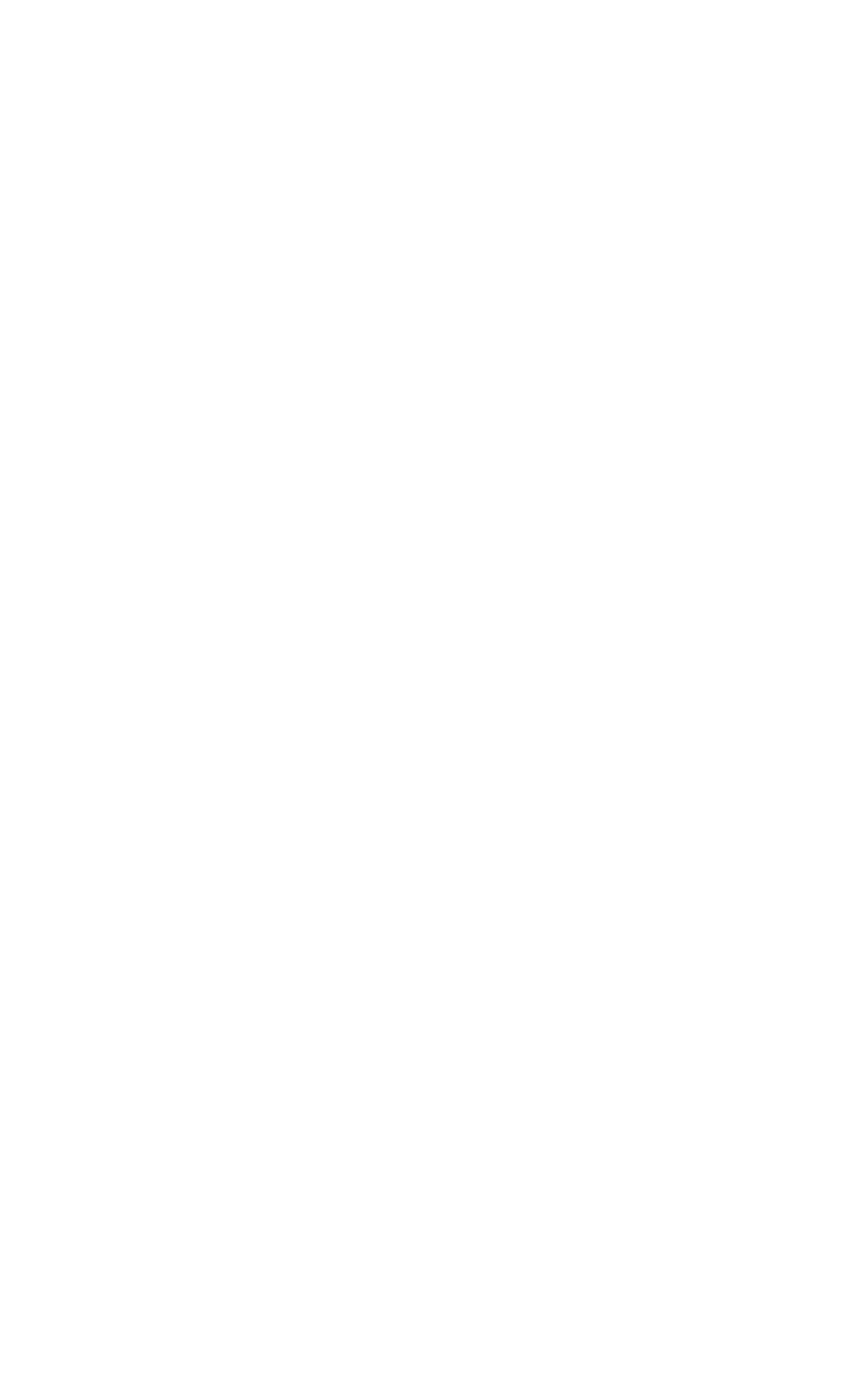
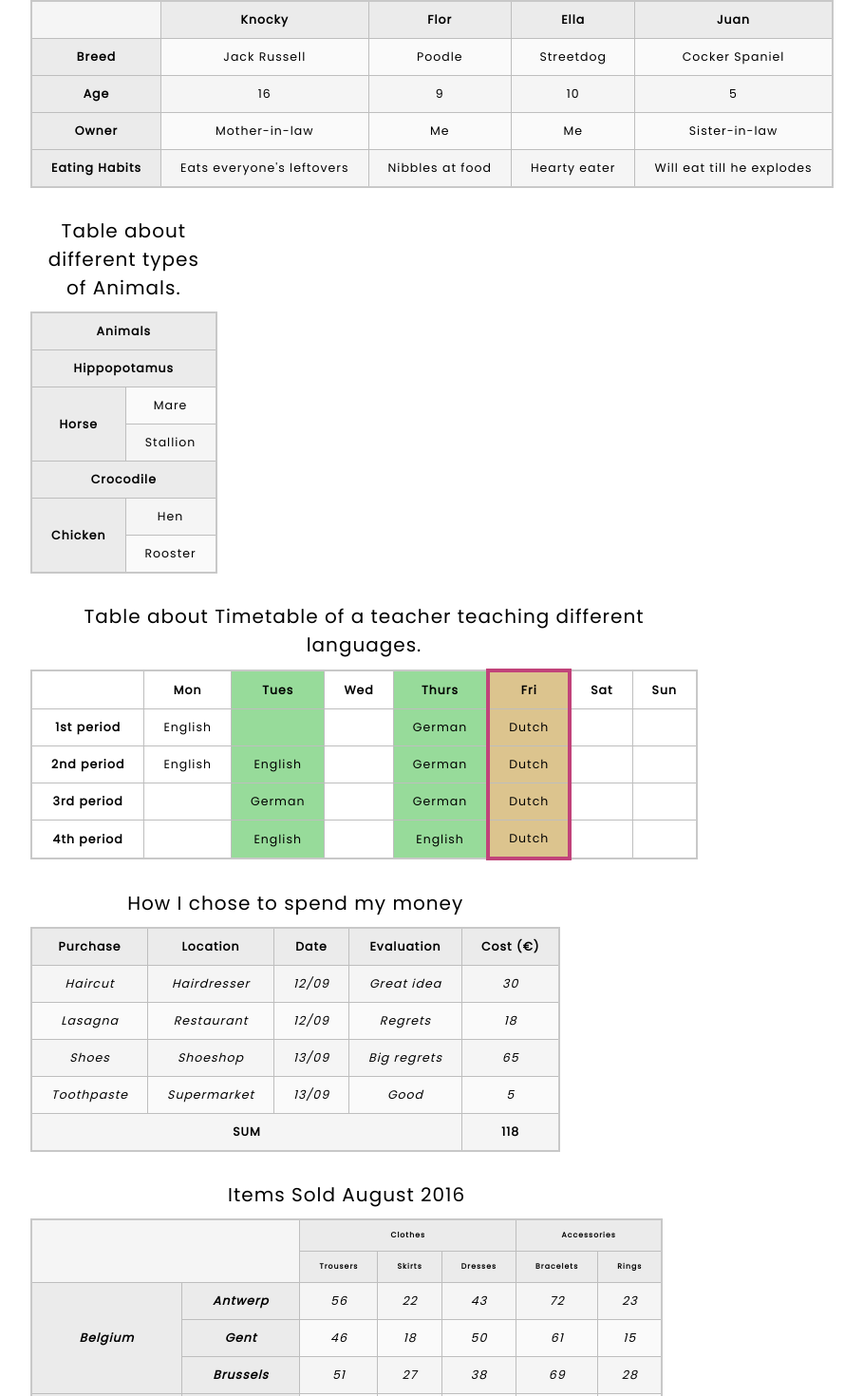
Before and after one commit to yadavrashindra5/react-components, a React (Vite) app: page / in a window 1280 px wide. Shown: the part 855-2325 px from the top of the page at 95% size, without its empty margins (138-1047 px from the left). Before the commit the page ends 805 px from the top, so only its background shows below. Built offline with nearby package versions, Linux system fonts and the light colour scheme.

Commit message:
added table

```diff
--- a/src/App.tsx
+++ b/src/App.tsx
@@ -12,6 +12,7 @@ import Text from "./components/Text/text";
 import { accordionData } from "./helper/accordionData";
 import Accordion from "./components/Accordion/accordion";
 import CarouselSection from "./sections/carouselSection/CarouselSection";
+import Table from "./components/Table/table";
 
 function App() {
   const headingArr: THeading[] = ["h1", "h2", "h3", "h4", "h5", "h6"];
@@ -203,6 +204,7 @@ function App() {
           ))}
         </Routes>
       </Router>
+      <Table />
     </Container>
   );
 }
--- /dev/null
+++ b/src/components/Table/table.module.css
@@ -0,0 +1,73 @@
+.spending_records,
+.animals,
+.sold_items,
+.dogs {
+  margin-bottom: 2rem;
+
+  table {
+    border-collapse: collapse;
+    border: 2px solid rgb(200, 200, 200);
+    letter-spacing: 1px;
+    font-size: 3.2rem;
+  }
+
+  td,
+  th {
+    border: 1px solid rgb(190, 190, 190);
+    padding: 10px 20px;
+  }
+
+  th {
+    background-color: rgb(235, 235, 235);
+  }
+
+  td {
+    text-align: center;
+  }
+
+  tr:nth-child(even) td {
+    background-color: rgb(250, 250, 250);
+  }
+
+  tr:nth-child(odd) td {
+    background-color: rgb(245, 245, 245);
+  }
+
+  caption {
+    padding: 10px;
+  }
+
+  tbody {
+    font-size: 3.2rem;
+    font-style: italic;
+  }
+
+  tfoot {
+    font-size: 3.2rem;
+    font-weight: bold;
+  }
+}
+
+.time_table {
+  margin-bottom: 2rem;
+  table {
+    border-collapse: collapse;
+    border: 2px solid rgb(200, 200, 200);
+    letter-spacing: 1px;
+    font-size: 3.2rem;
+  }
+
+  td,
+  th {
+    border: 1px solid rgb(190, 190, 190);
+    padding: 10px 20px;
+  }
+
+  td {
+    text-align: center;
+  }
+
+  caption {
+    padding: 10px;
+  }
+}
--- a/src/components/Table/table.tsx
+++ b/src/components/Table/table.tsx
@@ -1,12 +1,277 @@
+import styles from "./table.module.css";
+
 export default function Table() {
   return (
-    <table>
-      <th>
-        <td></td>
-      </th>
-      <tr>
-        <td></td>
-      </tr>
-    </table>
+    <>
+      <div className={styles.dogs}>
+        <table className={styles.table}>
+          <caption>Table about different breeds of dogs.</caption>
+          <colgroup>
+            <col />
+            <col style={{ backgroundColor: "yellow" }} span={4} />
+          </colgroup>
+          <tr>
+            <td>&nbsp;</td>
+            <th>Knocky</th>
+            <th>Flor</th>
+            <th>Ella</th>
+            <th>Juan</th>
+          </tr>
+          <tr>
+            <th>Breed</th>
+            <td>Jack Russell</td>
+            <td>Poodle</td>
+            <td>Streetdog</td>
+            <td>Cocker Spaniel</td>
+          </tr>
+          <tr>
+            <th>Age</th>
+            <td>16</td>
+            <td>9</td>
+            <td>10</td>
+            <td>5</td>
+          </tr>
+          <tr>
+            <th>Owner</th>
+            <td>Mother-in-law</td>
+            <td>Me</td>
+            <td>Me</td>
+            <td>Sister-in-law</td>
+          </tr>
+          <tr>
+            <th>Eating Habits</th>
+            <td>Eats everyone's leftovers</td>
+            <td>Nibbles at food</td>
+            <td>Hearty eater</td>
+            <td>Will eat till he explodes</td>
+          </tr>
+        </table>
+      </div>
+      <div className={styles.animals}>
+        <table className={styles.table}>
+          <caption>Table about different types of Animals.</caption>
+          <tr>
+            <th colSpan={2}>Animals</th>
+          </tr>
+          <tr>
+            <th colSpan={2}>Hippopotamus</th>
+          </tr>
+          <tr>
+            <th rowSpan={2}>Horse</th>
+            <td>Mare</td>
+          </tr>
+          <tr>
+            <td>Stallion</td>
+          </tr>
+          <tr>
+            <th colSpan={2}>Crocodile</th>
+          </tr>
+          <tr>
+            <th rowSpan={2}>Chicken</th>
+            <td>Hen</td>
+          </tr>
+          <tr>
+            <td>Rooster</td>
+          </tr>
+        </table>
+      </div>
+
+      <div className={styles.time_table}>
+        <table>
+          <caption>
+            Table about Timetable of a teacher teaching different languages.
+          </caption>
+          <colgroup>
+            <col />
+            <col />
+            <col style={{ backgroundColor: "#97DB9A" }} />
+            <col style={{ width: "4.2rem" }} />
+            <col style={{ backgroundColor: "#97DB9A" }} />
+            <col
+              style={{
+                backgroundColor: "#DCC48E",
+                border: "4px solid #C1437A",
+              }}
+            />
+          </colgroup>
+          <tr>
+            <td>&nbsp;</td>
+            <th>Mon</th>
+            <th>Tues</th>
+            <th>Wed</th>
+            <th>Thurs</th>
+            <th>Fri</th>
+            <th>Sat</th>
+            <th>Sun</th>
+          </tr>
+          <tr>
+            <th>1st period</th>
+            <td>English</td>
+            <td>&nbsp;</td>
+            <td>&nbsp;</td>
+            <td>German</td>
+            <td>Dutch</td>
+            <td>&nbsp;</td>
+            <td>&nbsp;</td>
+          </tr>
+          <tr>
+            <th>2nd period</th>
+            <td>English</td>
+            <td>English</td>
+            <td>&nbsp;</td>
+            <td>German</td>
+            <td>Dutch</td>
+            <td>&nbsp;</td>
+            <td>&nbsp;</td>
+          </tr>
+          <tr>
+            <th>3rd period</th>
+            <td>&nbsp;</td>
+            <td>German</td>
+            <td>&nbsp;</td>
+            <td>German</td>
+            <td>Dutch</td>
+            <td>&nbsp;</td>
+            <td>&nbsp;</td>
+          </tr>
+          <tr>
+            <th>4th period</th>
+            <td>&nbsp;</td>
+            <td>English</td>
+            <td>&nbsp;</td>
+            <td>English</td>
+            <td>Dutch</td>
+            <td>&nbsp;</td>
+            <td>&nbsp;</td>
+          </tr>
+        </table>
+      </div>
+      <div className={styles.spending_records}>
+        <table>
+          <caption>How I chose to spend my money</caption>
+          <tr>
+            <th scope="col">Purchase</th>
+            <th scope="col">Location</th>
+            <th scope="col">Date</th>
+            <th scope="col">Evaluation</th>
+            <th scope="col">Cost (€)</th>
+          </tr>
+          <tfoot>
+            <tr>
+              <td colSpan={4}>SUM</td>
+              <td>118</td>
+            </tr>
+          </tfoot>
+          <tbody>
+            <tr>
+              <td scope="row">Haircut</td>
+              <td>Hairdresser</td>
+              <td>12/09</td>
+              <td>Great idea</td>
+              <td>30</td>
+            </tr>
+            <tr>
+              <td scope="row">Lasagna</td>
+              <td>Restaurant</td>
+              <td>12/09</td>
+              <td>Regrets</td>
+              <td>18</td>
+            </tr>
+            <tr>
+              <td scope="row">Shoes</td>
+              <td>Shoeshop</td>
+              <td>13/09</td>
+              <td>Big regrets</td>
+              <td>65</td>
+            </tr>
+            <tr>
+              <td scope="row">Toothpaste</td>
+              <td>Supermarket</td>
+              <td>13/09</td>
+              <td>Good</td>
+              <td>5</td>
+            </tr>
+          </tbody>
+        </table>
+      </div>
+
+      <div className={styles.sold_items}>
+        <table>
+          <caption>Items Sold August 2016</caption>
+          <thead>
+            <tr>
+              <td colSpan={2} rowSpan={2}></td>
+              <th id="clothes" colSpan={3}>
+                Clothes
+              </th>
+              <th id="accessories" colSpan={2}>
+                Accessories
+              </th>
+            </tr>
+            <tr>
+              <th id="trouser" headers="clothes">
+                Trousers
+              </th>
+              <th id="skirts" headers="clothes">
+                Skirts
+              </th>
+              <th id="dresses" headers="clothes">
+                Dresses
+              </th>
+              <th id="bracelets" headers="accessories">
+                Bracelets
+              </th>
+              <th id="rings" headers="accessories">
+                Rings
+              </th>
+            </tr>
+          </thead>
+          <tbody>
+            <tr>
+              <th rowSpan={3}>Belgium</th>
+              <th>Antwerp</th>
+              <td>56</td>
+              <td>22</td>
+              <td>43</td>
+              <td>72</td>
+              <td>23</td>
+            </tr>
+            <tr>
+              <th>Gent</th>
+              <td>46</td>
+              <td>18</td>
+              <td>50</td>
+              <td>61</td>
+              <td>15</td>
+            </tr>
+            <tr>
+              <th>Brussels</th>
+              <td>51</td>
+              <td>27</td>
+              <td>38</td>
+              <td>69</td>
+              <td>28</td>
+            </tr>
+            <tr>
+              <th rowSpan={2}>The Netherlands</th>
+              <th>Amsterdam</th>
+              <td>89</td>
+              <td>34</td>
+              <td>69</td>
+              <td>85</td>
+              <td>38</td>
+            </tr>
+            <tr>
+              <th>Utrecht</th>
+              <td>80</td>
+              <td>12</td>
+              <td>43</td>
+              <td>36</td>
+              <td>19</td>
+            </tr>
+          </tbody>
+        </table>
+      </div>
+    </>
   );
 }
--- a/src/sections/heroSection/heroSection.tsx
+++ b/src/sections/heroSection/heroSection.tsx
@@ -67,8 +67,8 @@ export default function HeroSection() {
     {
       id: 8,
       icon: {
-        imagePath: "",
-        alt: "",
+        imagePath: "./src/assets/carousel-icon.svg",
+        alt: "Carousel",
       },
       path: "/carousel",
       name: "Carousel",
```
Also changed, not shown: public/carousel-left.svg (deleted), sample_text.txt (added), src/assets/carousel-icon.svg (added).
